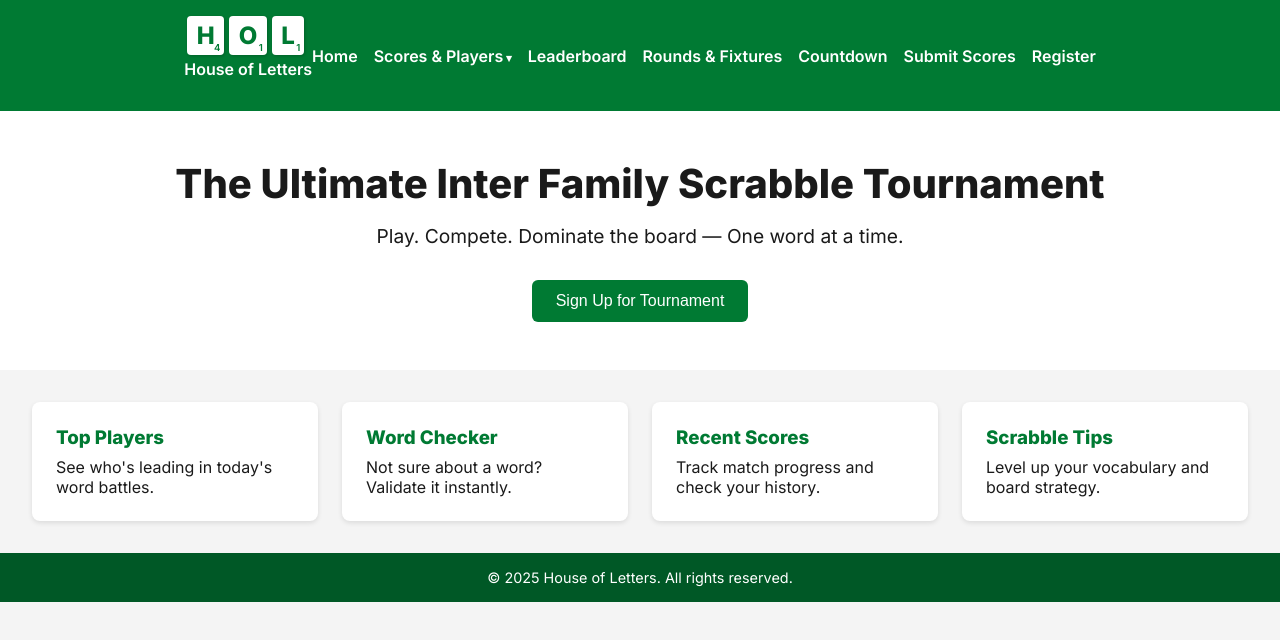
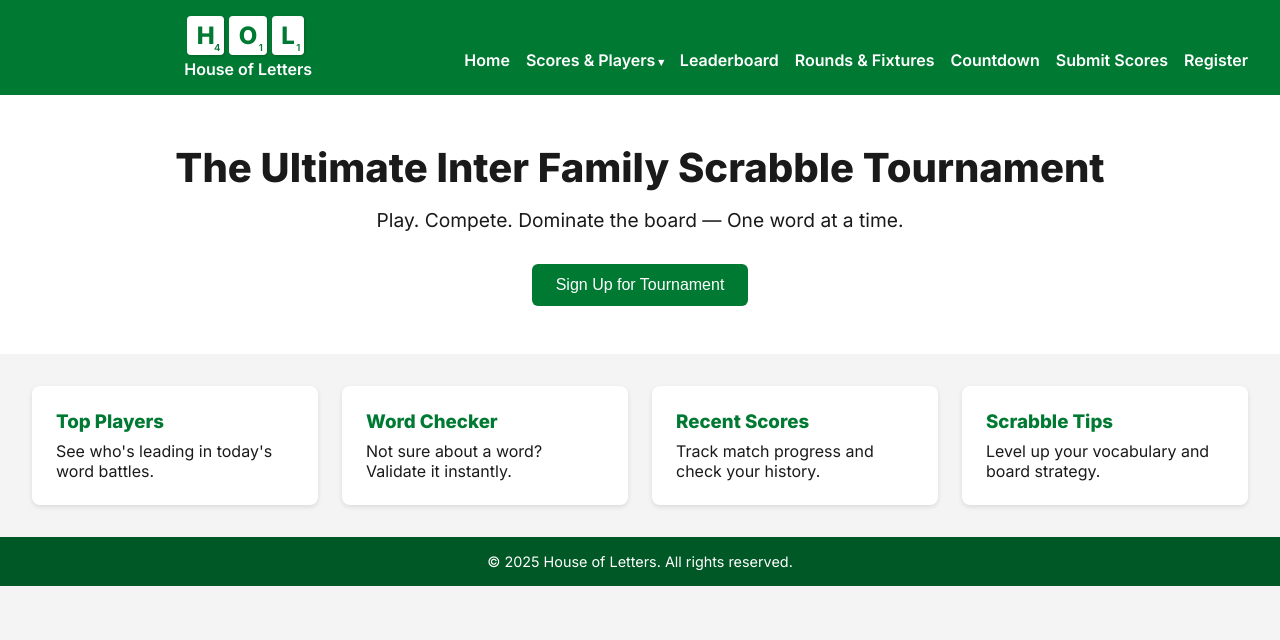
Before and after one commit to yougenes/House-of-Letters, a plain HTML site: page index.html in a window 1280 px wide. Drawn offline with Linux system fonts and the light colour scheme.

Commit message:
Add files via upload

```diff
--- a/index.html
+++ b/index.html
@@ -30,10 +30,17 @@
       padding: 1rem 2rem;
       display: flex;
       align-items: center;
-      justify-content: center;
+      justify-content: space-between;
       flex-wrap: wrap;
       color: white;
       position: relative;
+    }
+
+    .header-left, .header-center, .header-right {
+      flex: 1;
+      display: flex;
+      align-items: center;
+      justify-content: center;
     }
 
     .logo {
@@ -42,7 +49,6 @@
       align-items: center;
       font-weight: 800;
       font-size: 1.5rem;
-      margin-bottom: 1rem;
       text-decoration: none;
       color: white;
     }
@@ -98,6 +104,7 @@
     }
 
     nav {
+      margin-top: 1.5rem;
       display: flex;
       flex-wrap: wrap;
       gap: 1rem;
@@ -232,6 +239,8 @@
 </head>
 <body>
   <header>
+    <div class="header-left"></div>
+    <div class="header-center">
       <a href="index.html" class="logo">
         <div class="logo-tiles">
           <span class="tile" data-point="4">H</span>
@@ -240,10 +249,13 @@
         </div>
         <div class="site-name">House of Letters</div>
       </a>
+    </div>
+    <div class="header-right">
       <div class="hamburger" onclick="document.querySelector('nav').classList.toggle('active')">
         <span></span>
         <span></span>
         <span></span>
+      </div>
     </div>
     <nav>
       <a href="index.html">Home</a>
```
Lines whose indentation alone changed are shown as unchanged.
